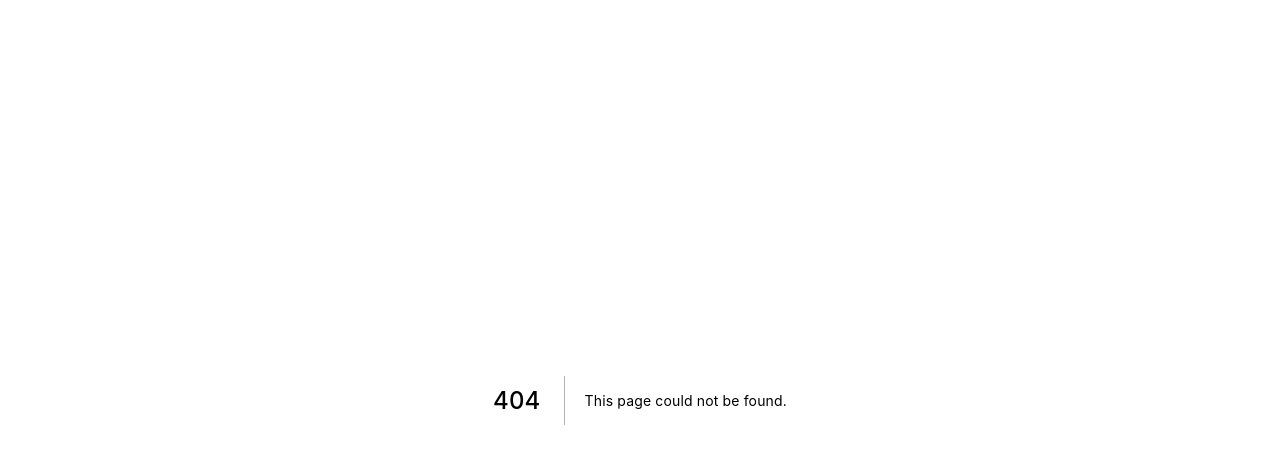
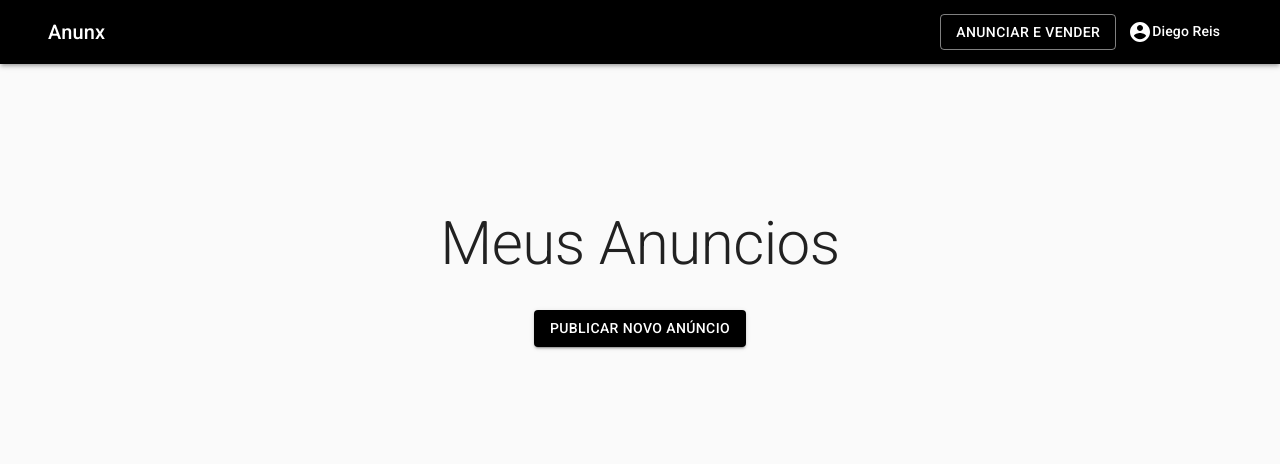
Before and after one commit to DiegoReso/Anunx, a Next.js app: page /user/dashboard in a window 1280 px wide. Before the commit this address had no page. Shown: the top 464 px of the page. Built offline with nearby package versions, Linux system fonts and the light colour scheme.

Commit message:
create the header component

```diff
--- a/pages/_app.js
+++ b/pages/_app.js
@@ -11,7 +11,7 @@ export default function MyApp(props) {
   return (
     <React.Fragment>
       <Head>
-        <title>My page</title>
+        <title>Anunx</title>
         <meta name="viewport" content="minimum-scale=1, initial-scale=1, width=device-width" />
       </Head>
       <ThemeProvider theme={theme}>
--- a/pages/index.js
+++ /dev/null
@@ -1,5 +0,0 @@
-
-export default function Home(){
-  return <div>Index</div>
-
-}
--- /dev/null
+++ b/pages/user/dashboard.js
@@ -0,0 +1,36 @@
+import { Button, Container, Typography } from '@material-ui/core'
+import TemplaDefault from '../../src/templates/Default'
+import { makeStyles } from '@material-ui/core/styles'
+
+
+const useStyles = makeStyles((theme)=>({
+  container:{
+    padding: theme.spacing(8,0,6)
+  },
+  buttonAdd:{
+    margin: '30px auto',
+    display: 'block'
+  }
+}))
+
+const Home = () =>{
+
+  const classes = useStyles()
+
+  return(
+    <TemplaDefault>
+
+      <Container maxWidth="sm" className={classes.container}>
+        <Typography align='center' component="h1" variant ="h2">
+          Meus Anuncios
+        </Typography>
+        <Button variant="contained" color="primary" className={classes.buttonAdd}>
+          Publicar novo anúncio
+        </Button>
+      </Container>
+
+    </TemplaDefault>
+  )
+}
+
+export default Home
--- /dev/null
+++ b/src/components/Header.js
@@ -0,0 +1,90 @@
+import * as React from 'react';
+import AppBar from '@material-ui/core/AppBar';
+import Toolbar from '@material-ui/core/Toolbar';
+import Typography from '@material-ui/core/Typography';
+import Button from '@material-ui/core/Button';
+import { Avatar, Container, Divider, IconButton, Menu, MenuItem } from '@material-ui/core';
+import Link from 'next/link';
+import { AccountCircle } from '@material-ui/icons';
+import { useState } from 'react';
+import { makeStyles } from '@material-ui/core';
+
+
+const useStyles = makeStyles((theme) =>({
+  root:{
+    flexGrow:1,
+  },
+  menuButton:{
+    marginright: theme.spacing(2),
+  },
+  title:{
+    flexGrow: 1,
+  },
+}))
+
+
+export default function ButtonAppBar() {
+
+  const classes = useStyles()
+
+  const [anchorUserMenu,setAnchorUserMenu] = useState(false)
+  const openUserMenu = Boolean(anchorUserMenu)
+
+  return (
+
+      <AppBar position="static" elevation={3}>
+        <Container>
+          <Toolbar>
+            <Typography className={classes.root} variant="h6" component="div"  >
+              Anunx
+            </Typography>
+            <Link href="/user/publish" passHref>
+              <Button color="secondary" variant="outlined">ANUNCIAR E VENDER</Button>
+            </Link>
+            <IconButton
+              onClick={(e) => setAnchorUserMenu(e.currentTarget)}
+              color='secondary'>
+
+              {
+
+                true === false
+                  ? <Avatar src=""/>
+                  : <AccountCircle/>
+
+              }
+              <Typography sx={{ml:'10px'}} variant="subtitle2" color="secondary">
+                Diego Reis
+              </Typography>
+
+            </IconButton>
+            <Menu
+              anchorEl={anchorUserMenu}
+              open={openUserMenu}
+              onClose={() => setAnchorUserMenu(null)}
+              sx={{mt: '12px'}}
+              color='primary'
+            >
+              <Link href='user/dashboard' passHref>
+                <MenuItem>
+                  <Typography color="primary">
+                    Meus anúncios
+                  </Typography>
+                </MenuItem>
+              </Link>
+              <Link href='user/publish' passHref>
+                <MenuItem>
+                <Typography color="primary">
+                    Publicar anúncio
+                  </Typography>
+                </MenuItem>
+              </Link>
+              <Divider/>
+              <MenuItem>Sair</MenuItem>
+            </Menu>
+
+          </Toolbar>
+        </Container>
+      </AppBar>
+
+  );
+}
--- /dev/null
+++ b/src/templates/Default.js
@@ -0,0 +1,22 @@
+'use client'
+
+import { Box } from '@material-ui/core'
+import Header from '../components/Header'
+
+const Default =({children})=>{
+
+  return(
+    <>
+      <Header/>
+        <Box
+          sx={{
+            p:'80px'
+          }}>
+        {children}
+        </Box>
+
+    </>
+  )
+}
+
+export default Default
--- a/src/theme.js
+++ b/src/theme.js
@@ -5,6 +5,9 @@ const theme = createTheme({
   palette:{
     primary:{
       main:'#000000'
+    },
+    secondary:{
+      main: '#ffffff'
     }
   }
 })
```
